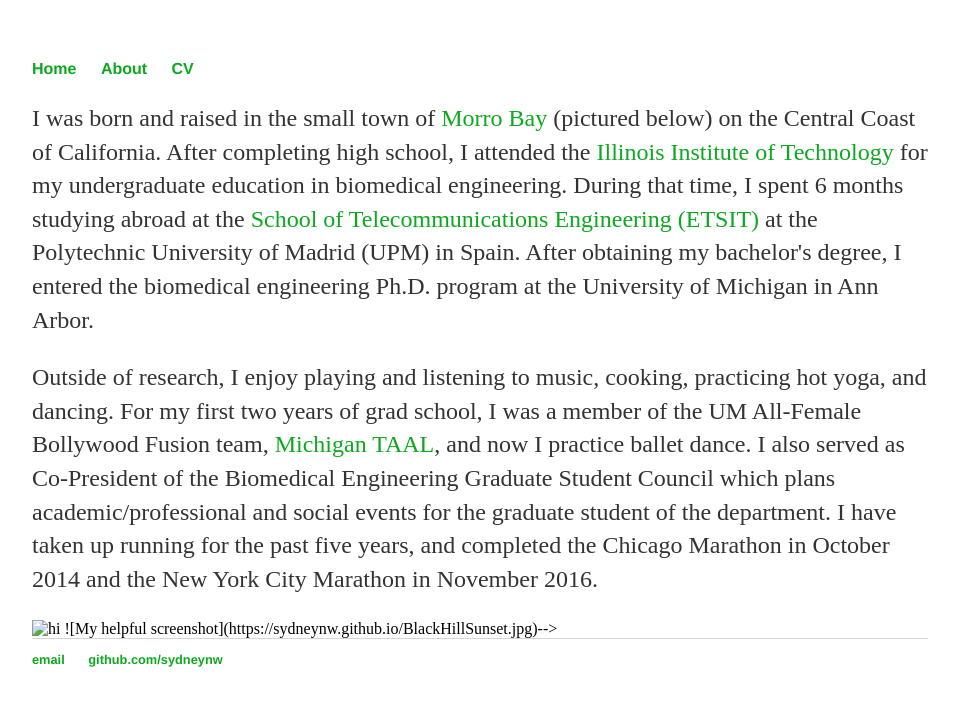
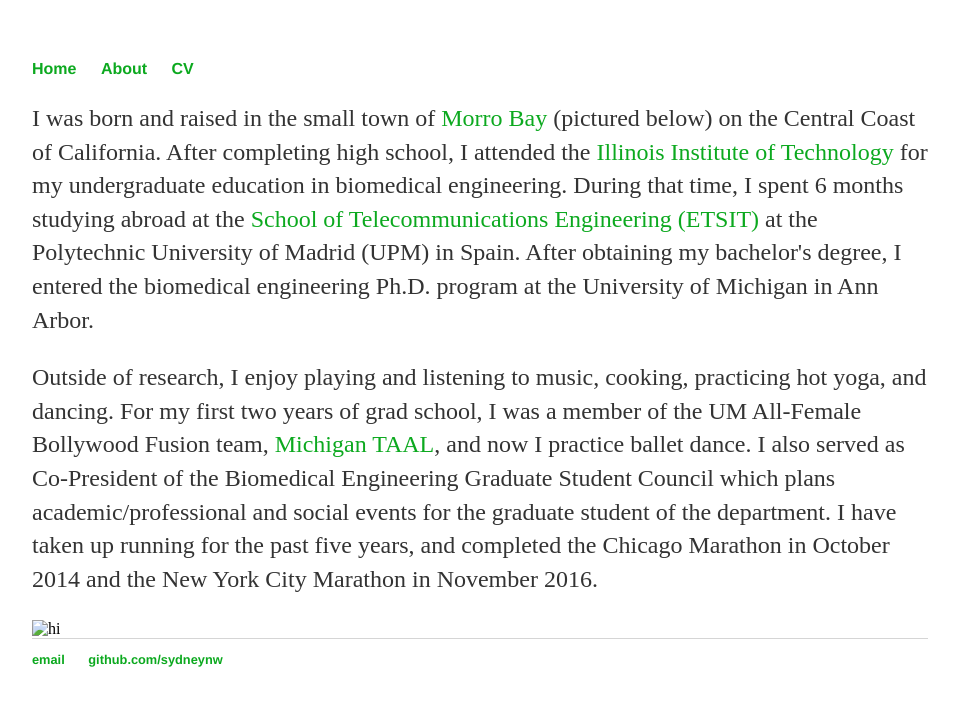
Before and after one commit to sydneynw/sydneynw.github.io, a Jekyll site: the page built from about/index.html, in a window 1280 px wide. Shown: the top 706 px of the page, without its empty margins (160-1119 px from the left). Built offline with Jekyll 4.4.1, drawn with Linux system fonts in a browser that asks for light colours.

Commit message:
Update index.html

```diff
--- a/about/index.html
+++ b/about/index.html
@@ -17,5 +17,5 @@ title: Sydney Williams
   events for the graduate student of the department. I have taken up running for the past five years, and completed the Chicago
   Marathon in October 2014 and the New York City Marathon in November 2016. </p>
   <img src="BlackHillSunset.jpg" alt="hi" class="inline"/>
-  ![My helpful screenshot]({{ "BlackHillSunset.jpg" | absolute_url }})-->
+  <!--- ![My helpful screenshot]({{ "BlackHillSunset.jpg" | absolute_url }})-->
 </div>
```
